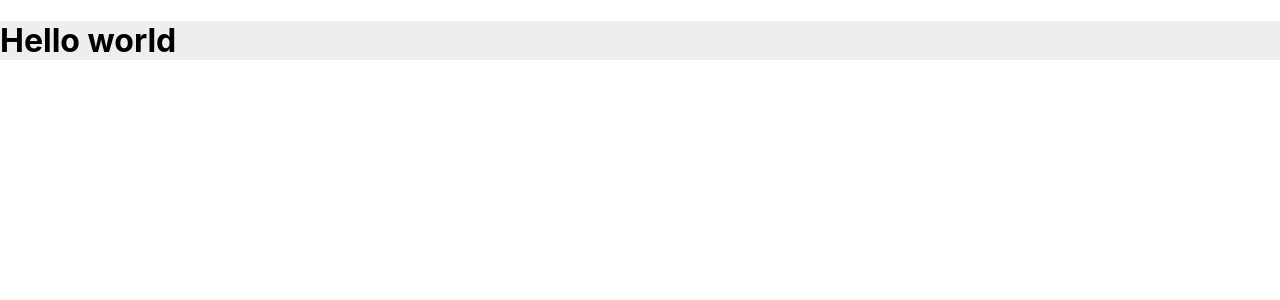
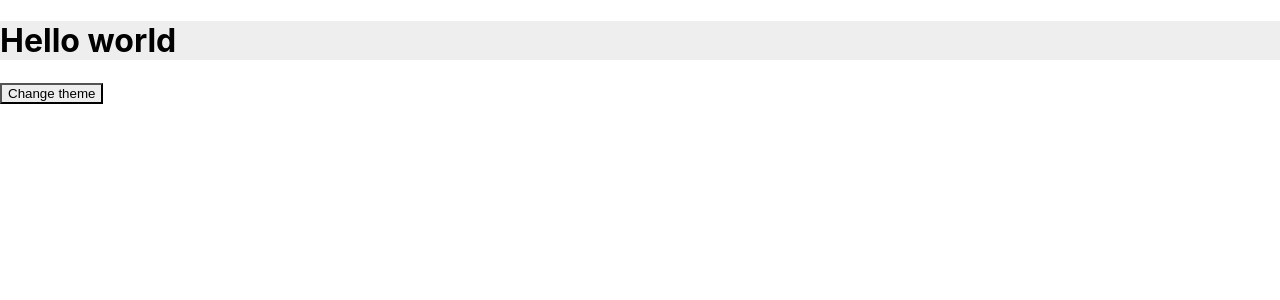
Before and after one commit to fai-sal/react-context, a React (Create React App) app: page / in a window 1280 px wide. Shown: the top 300 px of the page. Built offline with nearby package versions, Linux system fonts and the light colour scheme.

Commit message:
context api successfully implemented to change theme

```diff
--- a/src/App.js
+++ b/src/App.js
@@ -5,13 +5,18 @@ class App extends Component {
   constructor(props) {
     super(props)
     this.state = ({
-      theme: themes.light
+      theme: themes.light,
+      toggleTheme: this.toggleTheme
+    })
+  }
+  toggleTheme = () => {
+    this.setState({
+      theme: this.state.theme === themes.dark ? themes.light : themes.dark
     })
   }
   render() {
     const { Provider } = themeContext
-    const theme = this.state
-    return <Provider value={theme}>
+    return <Provider value={this.state}>
       <Home />
     </Provider>
   }
--- a/src/components/Home.js
+++ b/src/components/Home.js
@@ -1,18 +1,21 @@
 import React from 'react'
+import ThemedButton from './theme-change-button'
 import { themeContext } from '../theme-context'
 class Home extends React.Component {
 
     render() {
         const { Consumer } = themeContext
         return (
+            <React.Fragment>
                 <Consumer >
                     {({ theme }) => (
                         <div style={{ backgroundColor: theme.background, color: theme.foreground }}>
-                        {console.log(theme.background)}
                             <h1>Hello world</h1>
                         </div>
                     )}
                 </Consumer>
+                <ThemedButton />
+            </React.Fragment>
         )
     }
 }
--- a/src/components/index.js
+++ b/src/components/index.js
@@ -1,3 +1,4 @@
 import Home from './Home'
+import ThemedButton from './theme-change-button'
 
-export { Home }
+export { Home, ThemedButton }
--- /dev/null
+++ b/src/components/theme-change-button.js
@@ -0,0 +1,18 @@
+import React from 'react'
+import { themeContext } from '../theme-context'
+class ThemedButton extends React.Component {
+
+    render() {
+        const { Consumer } = themeContext
+        return <Consumer>
+            {({ theme, toggleTheme }) => (
+                <button style={{ backgroundColor: theme.background }} onClick={toggleTheme}>
+                    {console.log('toggle : ', toggleTheme)}
+                    Change theme
+                </button>
+            )}
+        </Consumer>
+    }
+}
+
+export default ThemedButton
```
Lines whose indentation alone changed are shown as unchanged.
